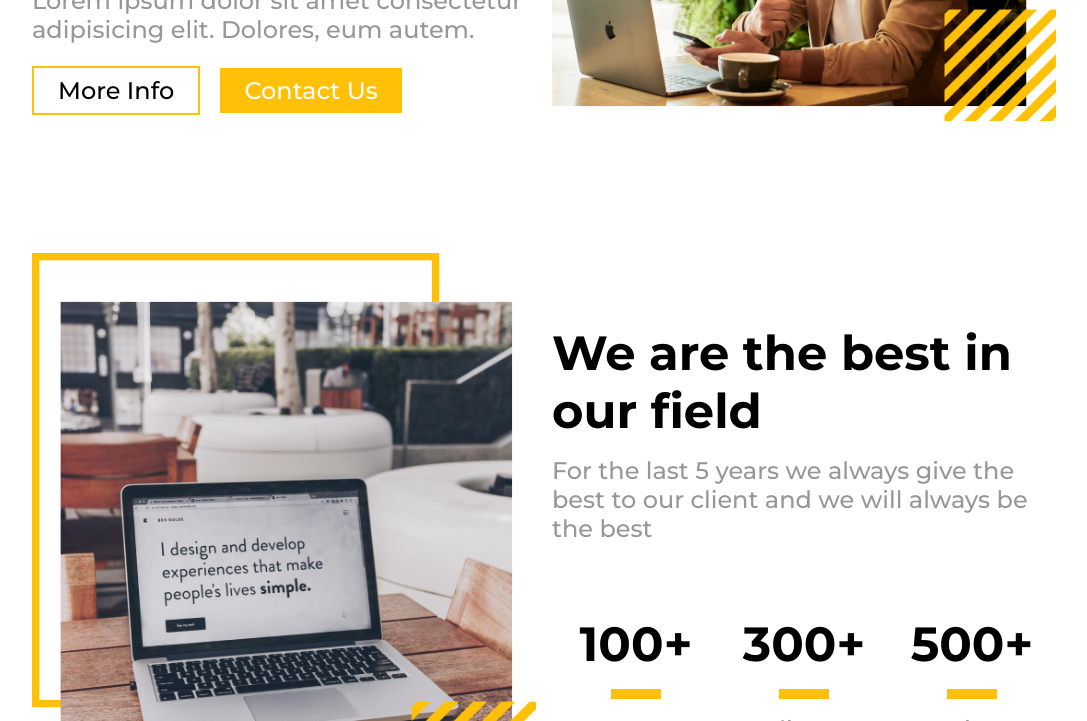
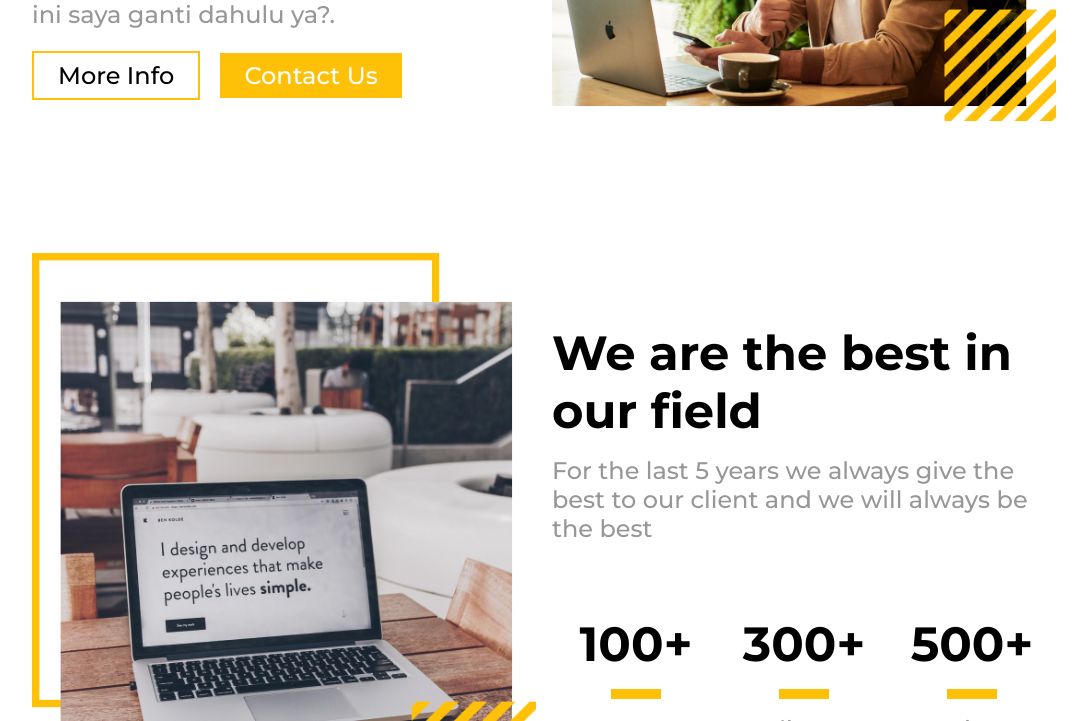
Before and after one commit to siberbot88/build-first-web, a plain HTML site: page index.html in a window 1280 px wide. Shown: the part 379-1100 px from the top of the page, without its empty margins (96-1183 px from the left). Drawn offline with Linux system fonts and the light colour scheme.

Commit message:
update landing #25

```diff
--- a/index.html
+++ b/index.html
@@ -22,7 +22,7 @@
     <section id="landing">
         <div>
             <h1>Lorem ipsum dolor sit amet consectetur</h1>
-            <p>Lorem ipsum dolor sit amet consectetur adipisicing elit. Dolores, eum autem.</p>
+            <p>ini saya ganti dahulu ya?.</p>
             <div>
                 <a class="btn btn-alt" href="#about">More Info</a>
                 <a class="btn" href="#contact">Contact Us</a>
```
